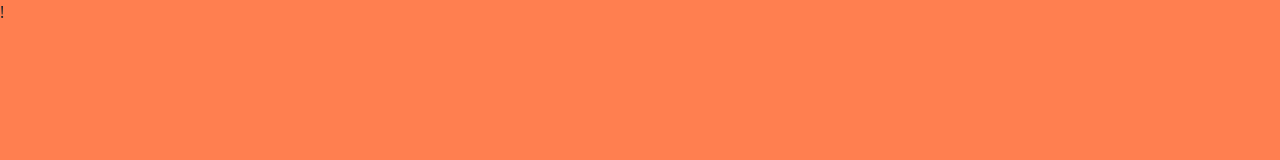
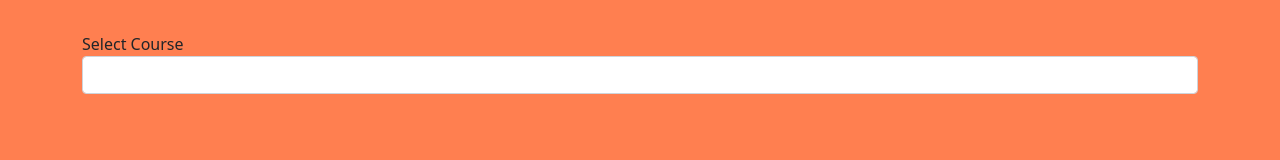
Before and after one commit to nolangh/golf, a plain HTML site: page index.html in a window 1280 px wide. Drawn offline with nearby package versions, Linux system fonts and the light colour scheme.

Commit message:
nothing changed

```diff
--- a/index.html
+++ b/index.html
@@ -1,4 +1,4 @@
-!<!DOCTYPE html>
+<!DOCTYPE html>
 <html>
 	<head>
 		<meta charset="utf-8" />
@@ -16,6 +16,7 @@
 	</head>
 	<body>
 		<div class="container">
+			<!-- Main Container-->
 			<div class="row">
 				<div class="col-lg-12" id="header"></div>
 			</div>
@@ -34,7 +35,11 @@
 					</div>
 				</div>
 			</div>
+			<div class="form-group">
+				<label for="course-select">Select Course</label>
+				<select class="form-control" id="course-select"></select>
+			</div>
 		</div>
-		<script src="" async defer></script>
+		<script src="/js/app.js" async defer></script>
 	</body>
 </html>
```
